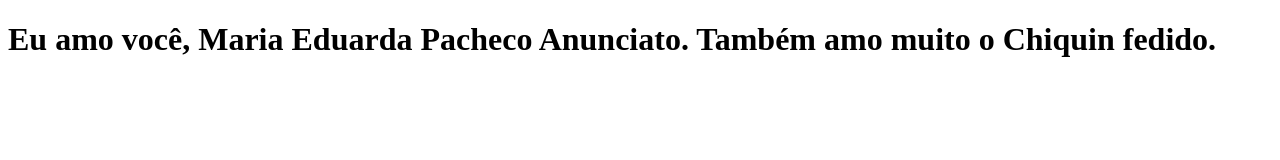
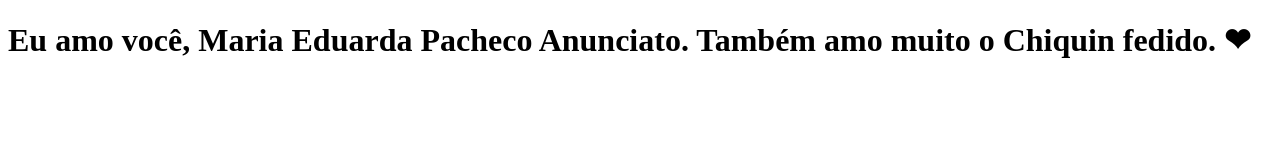
Before and after one commit to eduardobenitt/clone-tabnews, a Next.js app: page / in a window 1280 px wide. Shown: the top 160 px of the page. Built offline with nearby package versions, Linux system fonts and the light colour scheme.

Commit message:
modifica a frase

```diff
--- a/pages/index.js
+++ b/pages/index.js
@@ -1,5 +1,5 @@
 function Home(){
-    return <h1>Eu amo você, Maria Eduarda Pacheco Anunciato. Também amo muito o Chiquin fedido.</h1>
+    return <h1>Eu amo você, Maria Eduarda Pacheco Anunciato. Também amo muito o Chiquin fedido. ❤</h1>
 }
 
 export default Home;
```
